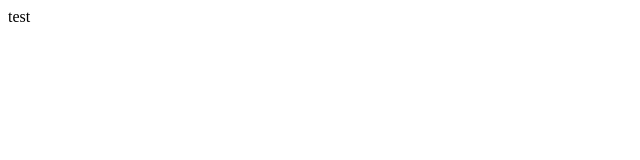
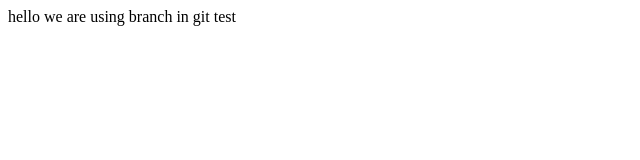
Before and after one commit to shanmuga1805/test0, a plain HTML site: page index.html in a window 1280 px wide. Shown: the whole page, without its empty margins (0-640 px from the left). Drawn offline with Linux system fonts and the light colour scheme.

Commit message:
description

```diff
--- a/index.html
+++ b/index.html
@@ -3,6 +3,7 @@
 		<title>MY INDEX PAGE</title>
 	</head>
 		<body>
+				hello we are using branch in git
 			test
 		</body>
 </html>
```
